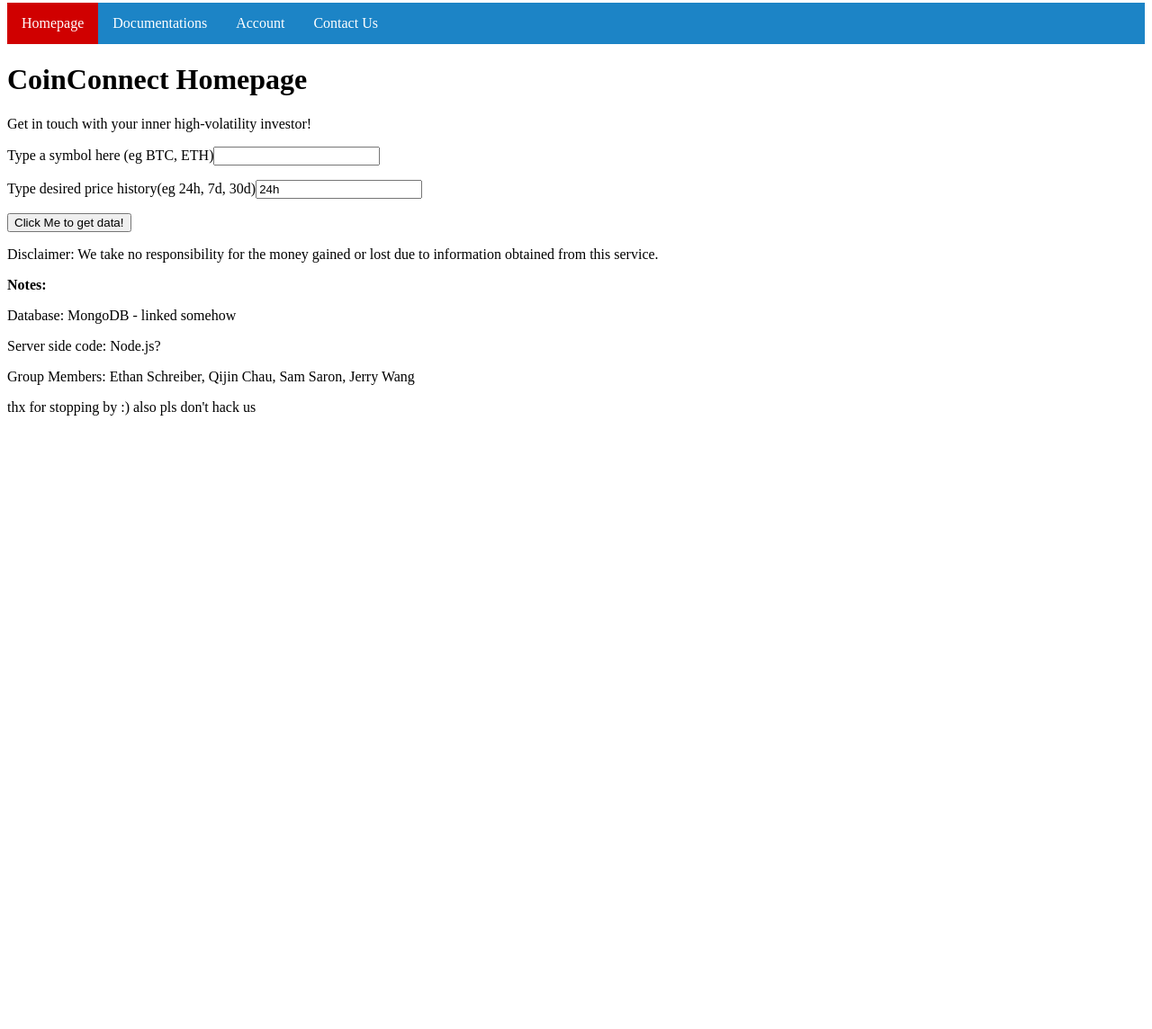
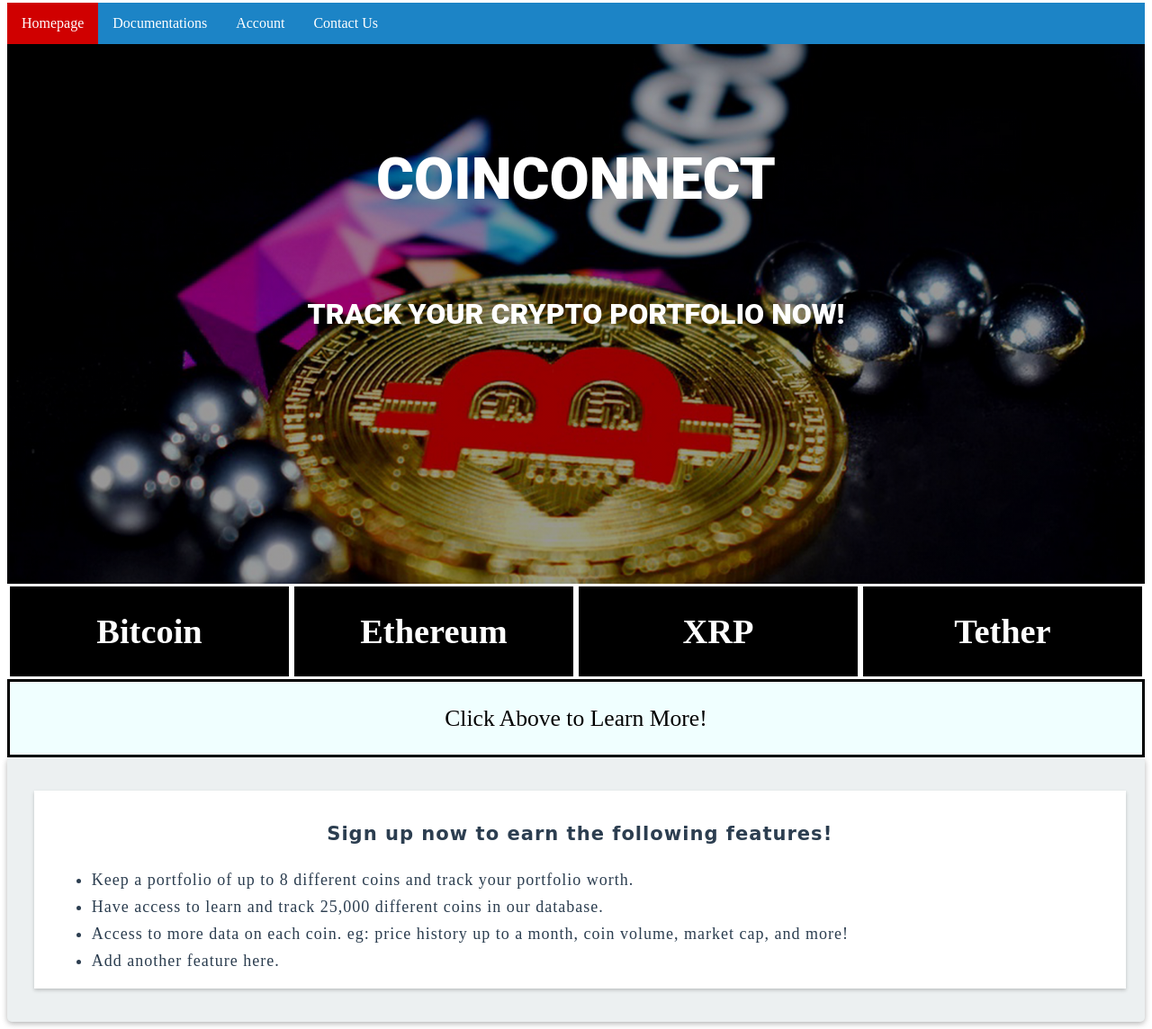
Before and after one commit to elusch21/GetBit, a plain HTML site: page index.html in a window 1280 px wide. Shown: the part 5-1149 px from the top of the page at 90% size. Before the commit the page ends 800 px from the top, so only its background shows below. Drawn offline with Linux system fonts and the light colour scheme.

Commit message:
updated the hompage
a bunch of css and styling things, changed the idea of the homepage

```diff
--- a/index.html
+++ b/index.html
@@ -3,6 +3,128 @@
 <head>
 	<meta name="viewport" content="width=device-width, initial-scale=1.0">
 	<link rel="stylesheet" type="text/css" href="style.css">
+	<style>
+		.module {
+		  background:
+		    linear-gradient(
+		      rgba(0, 0, 0, 0.4),
+		      rgba(0, 0, 0, 0.4)
+		    ),
+		    url(background.jpg);
+		  background-size: cover;
+		  width: 100%;
+		  height: 600px;
+		  position: relative;
+		  text-align: center;
+		}
+
+		.mid h2 {
+		  font-family: 'Roboto', sans-serif;
+		  font-weight: 900;
+		  color: white;
+		  text-transform: uppercase;
+		  margin: 0;
+		  position: absolute;
+		  top: 25%;
+		  left: 50%;
+		  font-size: 4rem;
+		  transform: translate(-50%, -50%);
+		}
+
+		.mid p {
+		  font-family: 'Roboto', sans-serif;
+		  font-weight: 900;
+		  color: white;
+		  text-transform: uppercase;
+		  margin: 0;
+		  position: absolute;
+		  top: 50%;
+		  left: 50%;
+		  font-size: 2rem;
+		  transform: translate(-50%, -50%);
+		}
+
+		div.demo {
+		    display: table;
+		    width: 100%;
+		    table-layout: fixed;    /* For cells of equal size */
+		}
+		div.demo span {
+		    display: table-cell;
+		    border: solid;
+		    border-color: white;
+		    text-align: center;
+		    height: 100px;
+		    background-color: #000000;
+		    vertical-align: middle;
+		    font-size: 3vw;
+		    font-weight: bold;
+		    color: #FFFFFF;
+		}
+
+		div.demo span:hover {
+			background-color: #FF0000;
+		}
+
+		div.info {
+			background-color: azure;
+			font-size: 2vw;
+			border: solid;
+			border-color: black;
+		}
+
+		.X{
+		  margin: auto;
+		  padding: 1% 2%;
+		  max-width: 1440px;
+		  border-radius: 5px;
+		  background: #ecf0f1;
+		  box-shadow: 0 2px 6px 0 rgba(0,0,0, .3);
+		}
+		h1,h2,h3{
+		  text-align: center;
+		  font-family: 'Baloo Tamma', cursive;
+		}
+		li{
+		  color: #2c3e50;
+		  font-size: 18px;
+		  line-height: 30px;
+		  text-align: justify;
+		  letter-spacing: 1px;
+		  font-family: 'Raleway', serif;
+		}
+
+		.SG{
+		  margin: 0;
+		  padding: 0;
+		  text-align: center;
+		}
+		.SG .sgLi{
+		  min-width: 100%;
+		  margin: 2% .35%;
+		  display: inline-flex;
+		  box-shadow: 0 2px 4px rgba(0,0,0, .2);
+		}
+		.SG .box{
+		  width: 100%;
+		  height: 100vh;
+		  padding: 1% 2%;
+		  background: #fff;
+		  min-height: 200px;
+		  max-height: 220px;
+		  box-sizing: border-box;
+		}
+
+		.df{list-style-type: disc;}
+
+		/* responsive grid*/
+		@media (max-width: 970px){
+		  .SG .sgLi{width: 180px;}}
+		@media (max-width: 425px){
+		  .SG .sgLi{width: 100%;}
+		}
+	</style>
+
 	<title>CoinConnect</title>
 	<script type="text/javascript">
 		function makeCall(val, period) {
@@ -27,11 +149,14 @@
 
 					obj = JSON.parse(result);
 
-					var history = "Hourly Price History in the past " + period + " (ascending chronological order):"  + "<br>";
+					var history = "Price 24 hours ago: $" + parseFloat(obj["data"]["coins"][0]["history"][0]).toFixed(2) + "<br>";
 
-					for (var i = 0; i < 27; i++) {
-						history += "$" + parseFloat(obj["data"]["coins"][0]["history"][i]).toFixed(2) + "<br>";
-					}
+
+					// var history = "Hourly Price History in the past " + period + " (ascending chronological order):"  + "<br>";
+
+					// for (var i = 0; i < 27; i++) {
+					// 	history += "$" + parseFloat(obj["data"]["coins"][0]["history"][i]).toFixed(2) + "<br>";
+					// }
 
 					str = "Coin Name: " + obj["data"]["coins"][0]["name"] + "<br>" + "<br>" +
 							 "Coin Symbol: " + obj["data"]["coins"][0]["symbol"] + "<br>" + "<br>" +
@@ -53,6 +178,7 @@
 			//send request
 			request.send();
 		}
+
 	</script>
 </head>
 <body>
@@ -71,19 +197,54 @@
 		<a href="contact.html">Contact Us</a>
 	</div>
 
+	<div class="module mid">
+	  <h2>CoinConnect</h2>
+	  <p>Track your Crypto Portfolio now!</p>
+	</div>
 
-	<h1>CoinConnect Homepage</h1>
-	<p>Get in touch with your inner high-volatility investor!</p>
-	<p>Type a symbol here (eg BTC, ETH)<input type="text" id="symbol" name="symbol" value=""><br></p>
-	<p>Type desired price history(eg 24h, 7d, 30d)<input type="text" id="price_hist" name="price_hist" value="24h"><br></p>
-	<button onclick="makeCall(document.getElementById('symbol').value, document.getElementById('price_hist').value)">Click Me to get data!</button>
-	<p id="rawdata"></p>
-	<p id="data"></p>
-	<p>Disclaimer: We take no responsibility for the money gained or lost due to information obtained from this service.</p>
+<!-- 	  <div class="myBox">
+		  blah blah blah.
+		  <a href="http://google.com">link</a>
+	  </div> -->
+
+	 <div class="demo">
+	    <span id="myspan1" onclick="makeCall('BTC', '24h')">Bitcoin</span>
+	    <span id="myspan2" onclick="makeCall('ETH', '24h')">Ethereum</span>
+	    <span id="myspan3" onclick="makeCall('XRP', '24h')">XRP</span>
+	    <span id="myspan4" onclick="makeCall('USDT', '24h')">Tether</span>
+	</div>
+
+	<!-- <p>Type a symbol here (eg BTC, ETH)<input type="text" id="symbol" name="symbol" value=""><br></p>
+	<p>Type desired price history(eg 24h, 7d, 30d)<input type="text" id="price_hist" name="price_hist" value="24h"><br></p> -->
+<!-- 	<button onclick="makeCall(document.getElementById('symbol').value, document.getElementById('price_hist').value)">Click Me to get data!</button> -->
+	<div class="info">
+		<center>
+			<p> Click Above to Learn More! </p>
+			<p id="data"></p>
+		</center>
+	</div>
+
+		<div class="X">
+			<ul class="SG">
+			  <li class="sgLi">
+			    <div class="box">
+			    <h3>Sign up now to earn the following features!</h3>
+			    <ul class="df">
+			    <li>Keep a portfolio of up to 8 different coins and track your portfolio worth.</li>
+			    <li>Have access to learn and track 25,000 different coins in our database.</li>
+			    <li>Access to more data on each coin. eg: price history up to a month, coin volume, market cap, and more!</li>
+			    <li>Add another feature here.</li>
+			    </ul>
+			  </div>
+			 </li>
+			</ul>
+		</div>
+
+<!-- 	<p>Disclaimer: We take no responsibility for the money gained or lost due to information obtained from this service.</p>
 	<p><b>Notes:</b></p>
 	<p>Database: MongoDB - linked somehow</p>
 	<p>Server side code: Node.js?</a></p>
 	<p>Group Members: Ethan Schreiber, Qijin Chau, Sam Saron, Jerry Wang</p>
-	<p>thx for stopping by :) also pls don't hack us</p>
+	<p>thx for stopping by :) also pls don't hack us</p> -->
 </body>
 </html>
```
Also changed, not shown: background.jpg (added).
